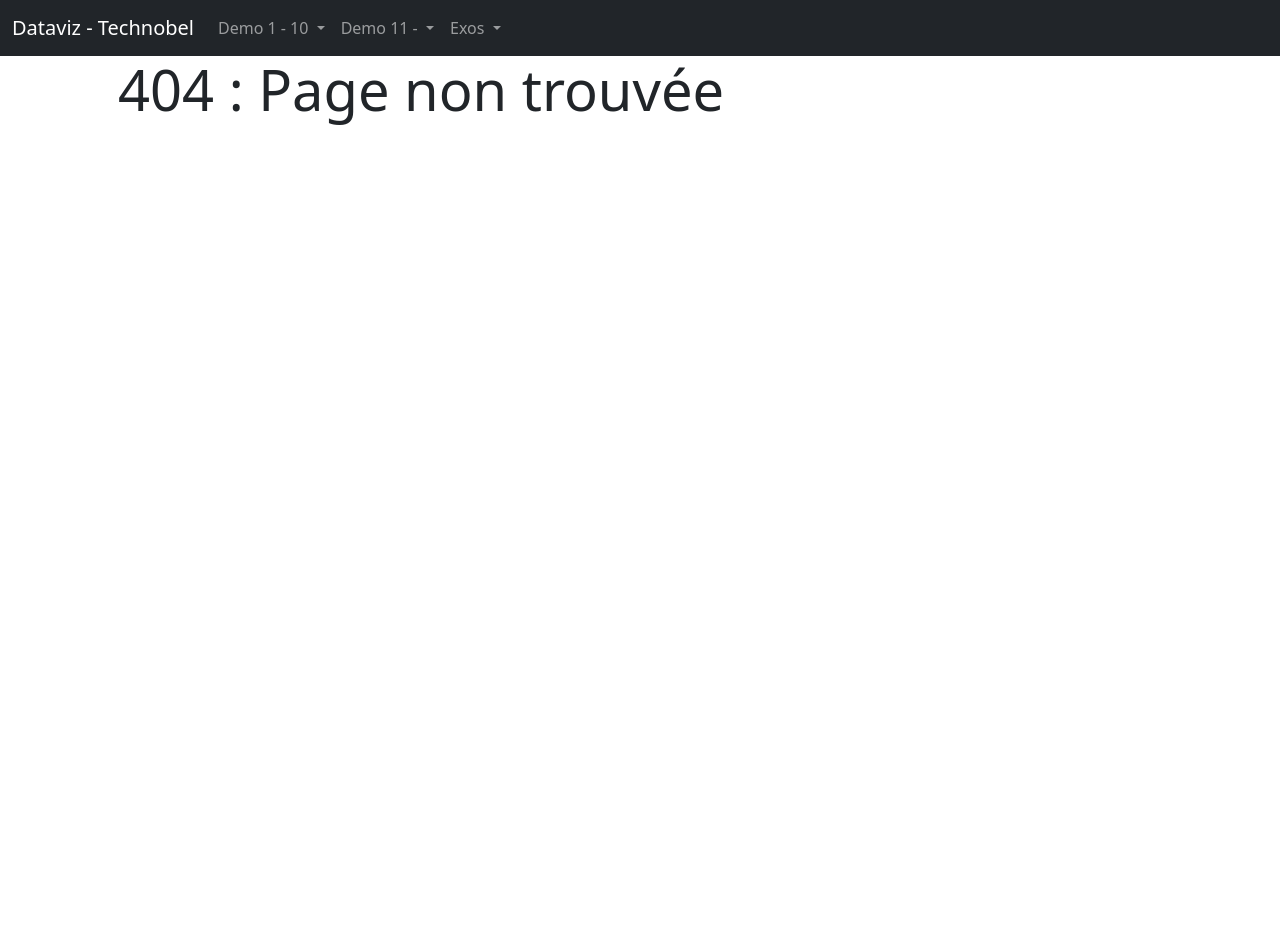
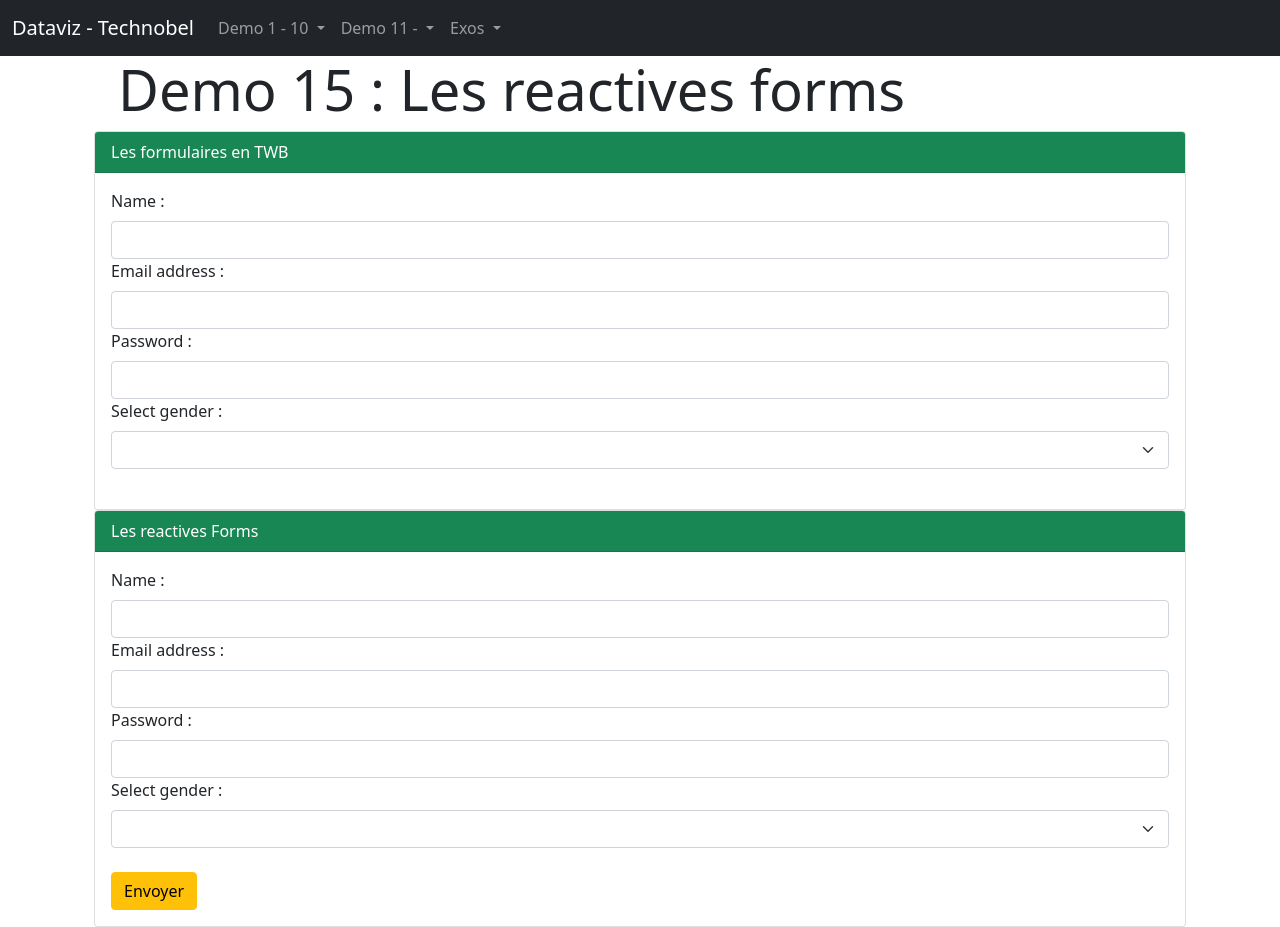
Before and after one commit to evengyl/DemoETU_Technobel_Dataviz, an Angular app: page /demo/demo15 in a window 1280 px wide. Before the commit this address had no page. Before the commit the page ends 800 px from the top, so only its background shows below. Built offline with nearby package versions, Linux system fonts and the light colour scheme.

Commit message:
add demo14 && demo15

```diff
--- a/src/app/app-routing.module.ts
+++ b/src/app/app-routing.module.ts
@@ -7,6 +7,8 @@ import { Demo12Component } from './components/demo/demo12/demo12.component';
 import { Demo13Component } from './components/demo/demo13/demo13.component';
 import { Demo13guardedComponent } from './components/demo/demo13/demo13guarded/demo13guarded.component';
 import { LoginGuard } from './components/demo/demo13/guard/login.guard';
+import { Demo14Component } from './components/demo/demo14/demo14.component';
+import { Demo15Component } from './components/demo/demo15/demo15.component';
 import { Demo2Component } from './components/demo/demo2/demo2.component';
 import { Demo3Component } from './components/demo/demo3/demo3.component';
 import { Demo4Component } from './components/demo/demo4/demo4.component';
@@ -41,7 +43,9 @@ const routes: Routes = [
     { path : "demo13", children : [
       {path : "", component : Demo13Component},
       {path : "demo13g", component : Demo13guardedComponent, canActivate : [LoginGuard] /*canDeactivate : [LoginGuard]*/}
-    ]}
+    ]},
+    { path : "demo14", component : Demo14Component},
+    { path : "demo15", component : Demo15Component}
   ]},
   { path : "exos", children : [
     { path : "exos1dot1", component : Exos1dot1Component},
--- a/src/app/app.module.ts
+++ b/src/app/app.module.ts
@@ -1,5 +1,5 @@
 import { NgModule } from '@angular/core';
-import { FormsModule } from '@angular/forms';
+import { FormsModule, ReactiveFormsModule } from '@angular/forms';
 import { BrowserModule } from '@angular/platform-browser';
 
 import { AppRoutingModule } from './app-routing.module';
@@ -43,6 +43,8 @@ import { Demo12Component } from './components/demo/demo12/demo12.component';
 import { FakePromiseService } from './components/demo/demo12/services/fake-promise.service';
 import { Demo13Component } from './components/demo/demo13/demo13.component';
 import { Demo13guardedComponent } from './components/demo/demo13/demo13guarded/demo13guarded.component';
+import { Demo14Component } from './components/demo/demo14/demo14.component';
+import { Demo15Component } from './components/demo/demo15/demo15.component';
 
 
 @NgModule({
@@ -79,11 +81,14 @@ import { Demo13guardedComponent } from './components/demo/demo13/demo13guarded/d
     Demo12Component,
     Demo13Component,
     Demo13guardedComponent,
+    Demo14Component,
+    Demo15Component,
   ],
   imports: [
     BrowserModule,
     AppRoutingModule,
-    FormsModule
+    FormsModule /* permet l'utilisation du TWB */,
+    ReactiveFormsModule
   ],
   providers: [
     FakeLoginDemo11Service,
--- /dev/null
+++ b/src/app/components/demo/demo14/demo14.component.html
@@ -0,0 +1,27 @@
+<div class="container-fluid">
+	<div class="row">
+		<div class="col">
+			<div class="jumbotron jumbotron-fluid">
+				<div class="container">
+					<h1 class="display-4">Demo 14 : Les modèles</h1>
+				</div>
+			</div>
+		</div>
+	</div>
+</div>
+
+<div class="container-fluid">
+    <div class="row">
+
+        <div class="col-12 align-self-center">
+            <div class="card">
+                <div class="card-header bg-success text-white">
+                </div>
+                <div class="card-body">
+                    {{ user | json }}
+                </div>
+            </div>
+        </div>
+
+    </div>
+</div>
--- /dev/null
+++ b/src/app/components/demo/demo14/demo14.component.ts
@@ -0,0 +1,38 @@
+import { Component, OnInit } from '@angular/core';
+import { Address } from './models/address.model';
+import { login } from './models/login.interface';
+import { User } from './models/user.model';
+
+@Component({
+  selector: 'app-demo14',
+  templateUrl: './demo14.component.html'
+})
+export class Demo14Component implements OnInit, login {
+
+  user : User = new User
+
+  constructor() {
+    this.user.name = "Baudoux"
+    this.user.surname = "Loic"
+    this.user.age = 30
+    this.user.techFav = ["Angular", "Node", "Express", "tututu"]
+    this.user.address = new Address
+    this.user.address.locality = "Labuissière"
+    this.user.address.number = "12"
+    this.user.address.pays = "Belgique"
+    this.user.address.street = "Rue jean jaurès"
+    this.user.address.zipCode = "6567"
+  }
+
+  isLogged: boolean;
+  login(loginName: string): void {
+    throw new Error('Method not implemented.');
+  }
+  logout(loginName: string): void {
+    throw new Error('Method not implemented.');
+  }
+
+  ngOnInit(): void {
+  }
+
+}
--- /dev/null
+++ b/src/app/components/demo/demo14/models/address.model.ts
@@ -0,0 +1,7 @@
+export class Address{
+    public street : string
+    public number : string
+    public locality : string
+    public zipCode : string
+    public pays : string
+}
--- /dev/null
+++ b/src/app/components/demo/demo14/models/login.interface.ts
@@ -0,0 +1,5 @@
+export declare interface login{
+    isLogged : boolean
+    login(loginName : string) : void
+    logout(loginName : string) : void
+}
--- /dev/null
+++ b/src/app/components/demo/demo14/models/user.model.ts
@@ -0,0 +1,9 @@
+import { Address } from "./address.model"
+
+export class User{
+    public name : string
+    public surname : string
+    public age : number
+    public techFav : string[]
+    public address : Address
+}
--- /dev/null
+++ b/src/app/components/demo/demo15/demo15.component.html
@@ -0,0 +1,80 @@
+<div class="container-fluid">
+	<div class="row">
+		<div class="col">
+			<div class="jumbotron jumbotron-fluid">
+				<div class="container">
+					<h1 class="display-4">Demo 15 : Les reactives forms </h1>
+				</div>
+			</div>
+		</div>
+	</div>
+</div>
+
+<div class="container-fluid">
+    <div class="row">
+
+        <div class="col-12 align-self-center">
+            <div class="card">
+                <div class="card-header bg-success text-white">
+                    Les formulaires en TWB
+                </div>
+                <div class="card-body">
+                    <label class="form-label">Name : </label>
+                    <input [(ngModel)]="name" type="text" class="form-control">
+
+                    <label class="form-label">Email address : </label>
+                    <input [(ngModel)]="email" type="text" class="form-control">
+
+                    <label class="form-label">Password : </label>
+                    <input [(ngModel)]="password" type="password" class="form-control">
+
+                    <label class="form-label">Select gender : </label>
+                    <select [(ngModel)]="gender" class="form-select">
+                        <option value="Male">Male</option>
+                        <option value="Female">Female</option>
+                        <option value="Other">Other</option>
+                    </select>
+                    <br>
+                    <button
+                        *ngIf="name && email && password && gender"
+                        (click)="sendTwb()"
+                        class="btn btn-warning"
+                    >Envoyer</button>
+                </div>
+            </div>
+        </div>
+
+        <div class="col-12 align-self-center">
+            <div class="card">
+                <div class="card-header bg-success text-white">
+                    Les reactives Forms
+                </div>
+                <div class="card-body">
+                    <form class="needs-validation" [formGroup]="myForm">
+                        <label class="form-label">Name : </label>
+                        <input formControlName="name" type="text" class="form-control">
+
+                        <label class="form-label">Email address : </label>
+                        <input formControlName="email" type="text" class="form-control">
+
+                        <label class="form-label">Password : </label>
+                        <input formControlName="password" type="password" class="form-control">
+
+                        <label class="form-label">Select gender : </label>
+                        <select formControlName="gender" class="form-select">
+                            <option value="Male">Male</option>
+                            <option value="Female">Female</option>
+                            <option value="Other">Other</option>
+                        </select>
+                        <br>
+                        <button
+                            (click)="sendRf()"
+                            class="btn btn-warning"
+                        >Envoyer</button>
+                    </form>
+                </div>
+            </div>
+        </div>
+
+    </div>
+</div>
--- /dev/null
+++ b/src/app/components/demo/demo15/demo15.component.ts
@@ -0,0 +1,40 @@
+import { Component, OnInit } from '@angular/core';
+import { FormBuilder, FormGroup } from '@angular/forms';
+import { generateMyForm } from './forms/myForm.form';
+
+@Component({
+  selector: 'app-demo15',
+  templateUrl: './demo15.component.html'
+})
+export class Demo15Component implements OnInit {
+
+  name : string = undefined
+  email : string = undefined
+  password : string = undefined
+  gender : string = undefined
+
+  myForm : FormGroup
+
+  constructor(private fb : FormBuilder) {
+  }
+
+  ngOnInit(): void {
+    this.myForm = generateMyForm(this.fb)
+  }
+
+  sendTwb()
+  {
+    console.log(this.name)
+    console.log(this.email)
+    console.log(this.password)
+    console.log(this.gender)
+  }
+
+  sendRf()
+  {
+    console.log(this.myForm)
+  }
+
+
+
+}
--- /dev/null
+++ b/src/app/components/demo/demo15/forms/myForm.form.ts
@@ -0,0 +1,12 @@
+import { FormBuilder, FormGroup, Validators } from "@angular/forms";
+
+export function generateMyForm(fb : FormBuilder) : FormGroup
+{
+    return fb.group({
+        name : ["", [Validators.required, Validators.minLength(3), Validators.maxLength(20)], []],
+        email : ["", [Validators.required, Validators.email], []],
+        password : ["", [Validators.required, Validators.minLength(6), Validators.maxLength(15)], []],
+        gender : ["", [Validators.required], []]
+    }, {
+    })
+}
--- a/src/app/components/shared/navbar/navbar.component.html
+++ b/src/app/components/shared/navbar/navbar.component.html
@@ -45,6 +45,10 @@
               <li><a class="dropdown-item" routerLink="demo/demo12">Demo 12 - Les promesses</a></li>
               <li><hr class="dropdown-divider"></li>
               <li><a class="dropdown-item" routerLink="demo/demo13">Demo 13 - Les Guard</a></li>
+              <li><hr class="dropdown-divider"></li>
+              <li><a class="dropdown-item" routerLink="demo/demo14">Demo 14 - Les modèles</a></li>
+              <li><hr class="dropdown-divider"></li>
+              <li><a class="dropdown-item" routerLink="demo/demo15">Demo 15 - Les reactives forms</a></li>
 
             </ul>
           </li>
```
